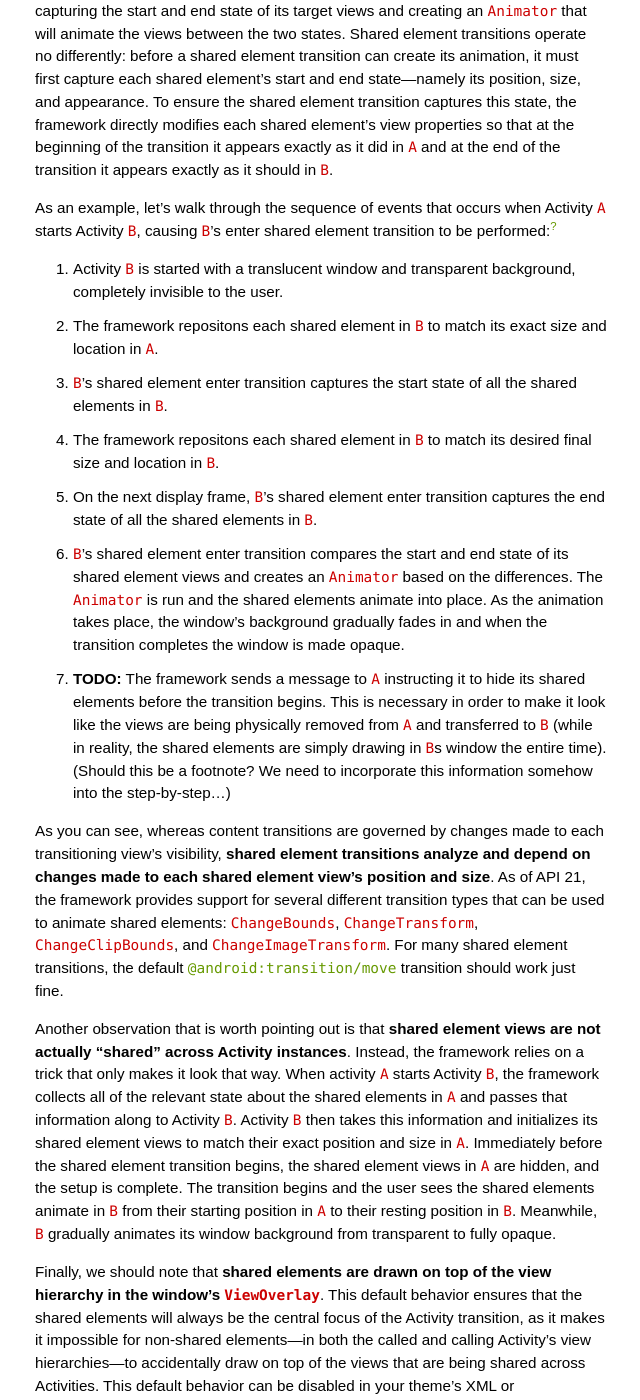
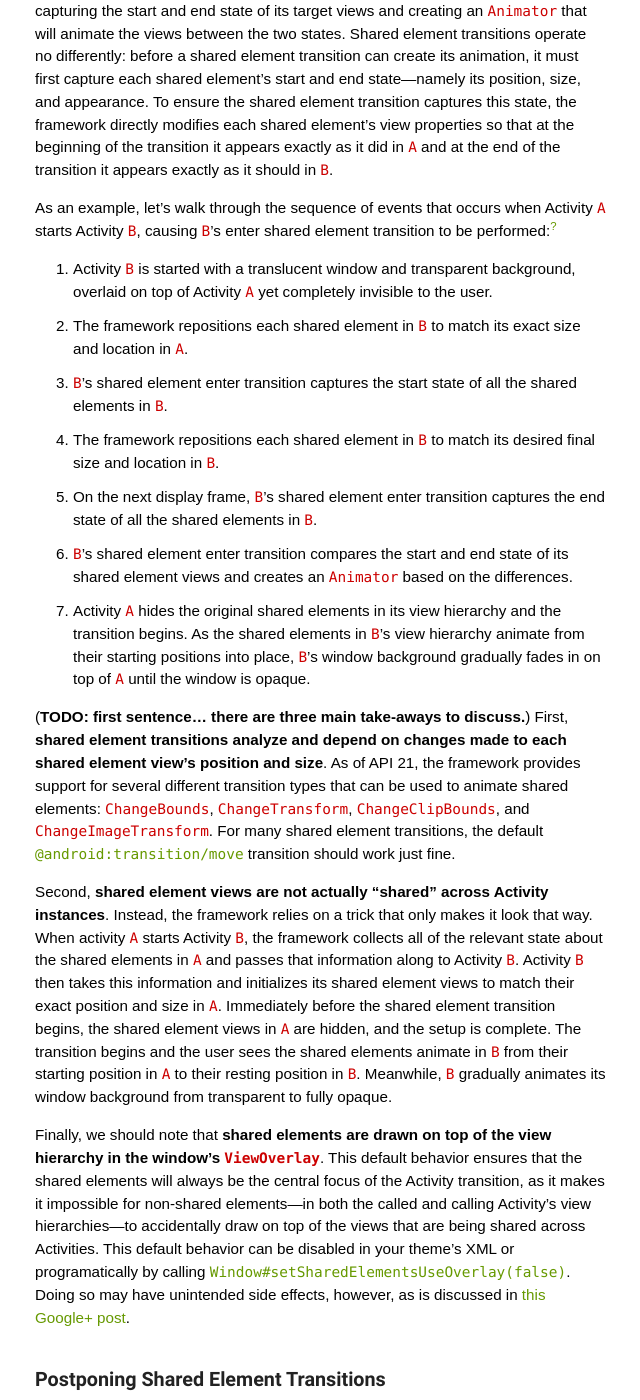
Before and after one commit to alexjlockwood/AndroidDesignPatterns, a Jekyll site: the page built from _posts/2014-12-16-activity-fragment-shared-element-transitions-part3.md, in a window 1280 px wide and 1400 px high, scrolled down 1604 px. Shown: the whole window, without its empty margins (249-889 px from the left). Built offline with Jekyll 4.4.1, drawn with Linux system fonts in a browser that asks for light colours; some web fonts are replaced; Markdown is read by kramdown in place of the engine named in the settings; comment, search, counter and statistics services are not loaded.

Commit message:
update shared elements post

```diff
--- a/_posts/2014-12-16-activity-fragment-shared-element-transitions-part3.md
+++ b/_posts/2014-12-16-activity-fragment-shared-element-transitions-part3.md
@@ -49,17 +49,17 @@ Recall from the previous two posts that a `Transition` has two main responsibili
 
 As an example, let's walk through the sequence of events that occurs when Activity `A` starts Activity `B`, causing `B`'s enter shared element transition to be performed:<sup><a href="#footnote?" id="ref?">?</a></sup>
 
-1. Activity `B` is started with a translucent window and transparent background, completely invisible to the user.
-2. The framework repositons each shared element in `B` to match its exact size and location in `A`.
+1. Activity `B` is started with a translucent window and transparent background, overlaid on top of Activity `A` yet completely invisible to the user.
+2. The framework repositions each shared element in `B` to match its exact size and location in `A`.
 3. `B`'s shared element enter transition captures the start state of all the shared elements in `B`.
-4. The framework repositons each shared element in `B` to match its desired final size and location in `B`.
+4. The framework repositions each shared element in `B` to match its desired final size and location in `B`.
 5. On the next display frame, `B`'s shared element enter transition captures the end state of all the shared elements in `B`.
-6. `B`'s shared element enter transition compares the start and end state of its shared element views and creates an `Animator` based on the differences. The `Animator` is run and the shared elements animate into place. As the animation takes place, the window's background gradually fades in and when the transition completes the window is made opaque.
-7. **TODO:** The framework sends a message to `A` instructing it to hide its shared elements before the transition begins. This is necessary in order to make it look like the views are being physically removed from `A` and transferred to `B` (while in reality, the shared elements are simply drawing in `B`s window the entire time). (Should this be a footnote? We need to incorporate this information somehow into the step-by-step...)
+6. `B`'s shared element enter transition compares the start and end state of its shared element views and creates an `Animator` based on the differences.
+7. Activity `A` hides the original shared elements in its view hierarchy and the transition begins. As the shared elements in `B`'s view hierarchy animate from their starting positions into place, `B`'s window background gradually fades in on top of `A` until the window is opaque.
 
-As you can see, whereas content transitions are governed by changes made to each transitioning view's visibility, **shared element transitions analyze and depend on changes made to each shared element view's position and size**. As of API 21, the framework provides support for several different transition types that can be used to animate shared elements: `ChangeBounds`, `ChangeTransform`, `ChangeClipBounds`, and `ChangeImageTransform`. For many shared element transitions, the default [`@android:transition/move`][Move] transition should work just fine.
+(**TODO: first sentence... there are three main take-aways to discuss.**) First, **shared element transitions analyze and depend on changes made to each shared element view's position and size**. As of API 21, the framework provides support for several different transition types that can be used to animate shared elements: `ChangeBounds`, `ChangeTransform`, `ChangeClipBounds`, and `ChangeImageTransform`. For many shared element transitions, the default [`@android:transition/move`][Move] transition should work just fine.
 
-Another observation that is worth pointing out is that **shared element views are not actually "shared" across Activity instances**. Instead, the framework relies on a trick that only makes it look that way. When activity `A` starts Activity `B`, the framework collects all of the relevant state about the shared elements in `A` and passes that information along to Activity `B`. Activity `B` then takes this information and initializes its shared element views to match their exact position and size in `A`. Immediately before the shared element transition begins, the shared element views in `A` are hidden, and the setup is complete. The transition begins and the user sees the shared elements animate in `B` from their starting position in `A` to their resting position in `B`. Meanwhile, `B` gradually animates its window background from transparent to fully opaque.
+Second, **shared element views are not actually "shared" across Activity instances**. Instead, the framework relies on a trick that only makes it look that way. When activity `A` starts Activity `B`, the framework collects all of the relevant state about the shared elements in `A` and passes that information along to Activity `B`. Activity `B` then takes this information and initializes its shared element views to match their exact position and size in `A`. Immediately before the shared element transition begins, the shared element views in `A` are hidden, and the setup is complete. The transition begins and the user sees the shared elements animate in `B` from their starting position in `A` to their resting position in `B`. Meanwhile, `B` gradually animates its window background from transparent to fully opaque.
 
 Finally, we should note that **shared elements are drawn on top of the view hierarchy in the window's `ViewOverlay`**. This default behavior ensures that the shared elements will always be the central focus of the Activity transition, as it makes it impossible for non-shared elements&mdash;in both the called and calling Activity's view hierarchies&mdash;to accidentally draw on top of the views that are being shared across Activities. This default behavior can be disabled in your theme's XML or programatically by calling [`Window#setSharedElementsUseOverlay(false)`][setSharedElementsUseOverlay]. Doing so may have unintended side effects, however, as is discussed in [this Google+ post][GooglePlusSystemUI].
 
```
